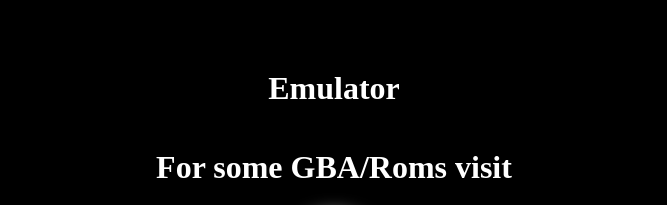
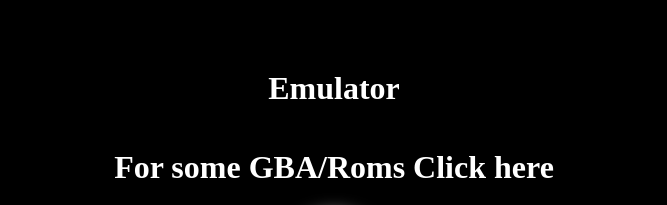
Before and after one commit to Bear-a1t/Emulator, a website: page index.html in a window 1280 px wide. Shown: the top 205 px of the page, without its empty margins (306-973 px from the left). Drawn offline with Linux system fonts and the light colour scheme.

Commit message:
Update index.html

```diff
--- a/index.html
+++ b/index.html
@@ -103,7 +103,7 @@
     <body>
         <div id="top">
             <h1>Emulator</h1>
-            <h1>For some GBA/Roms visit <href src="https://drive.google.com/drive/u/2/folders/1NrhKKDibdtCiTDUfPjxK1ZMgL2ewHopT"></h1>
+            <h1>For some GBA/Roms <href src="https://drive.google.com/drive/u/2/folders/1NrhKKDibdtCiTDUfPjxK1ZMgL2ewHopT">Click here</h1>
             <img src="docs/Logo-light.png" alt="Logo" class="logo">
         </div>
         <div id = box>
```
